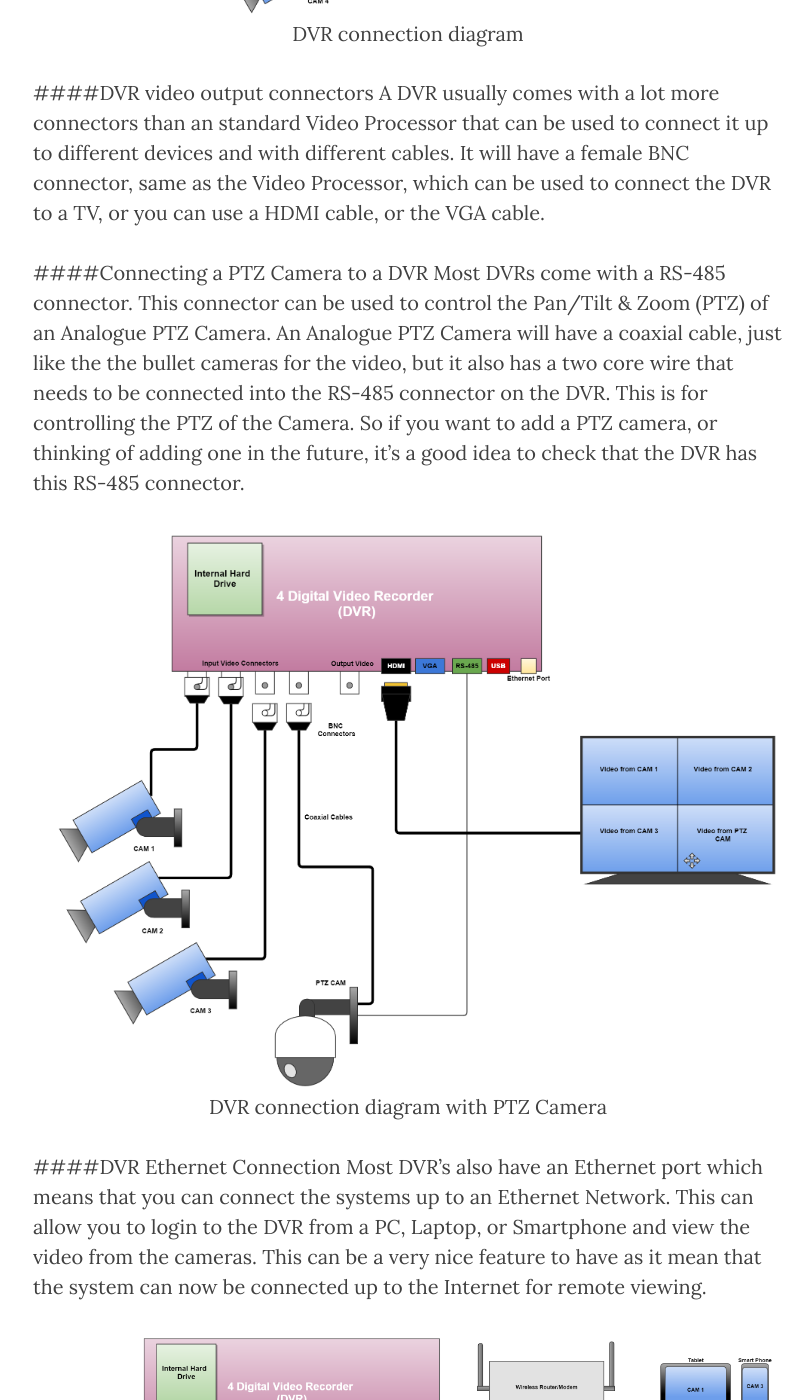
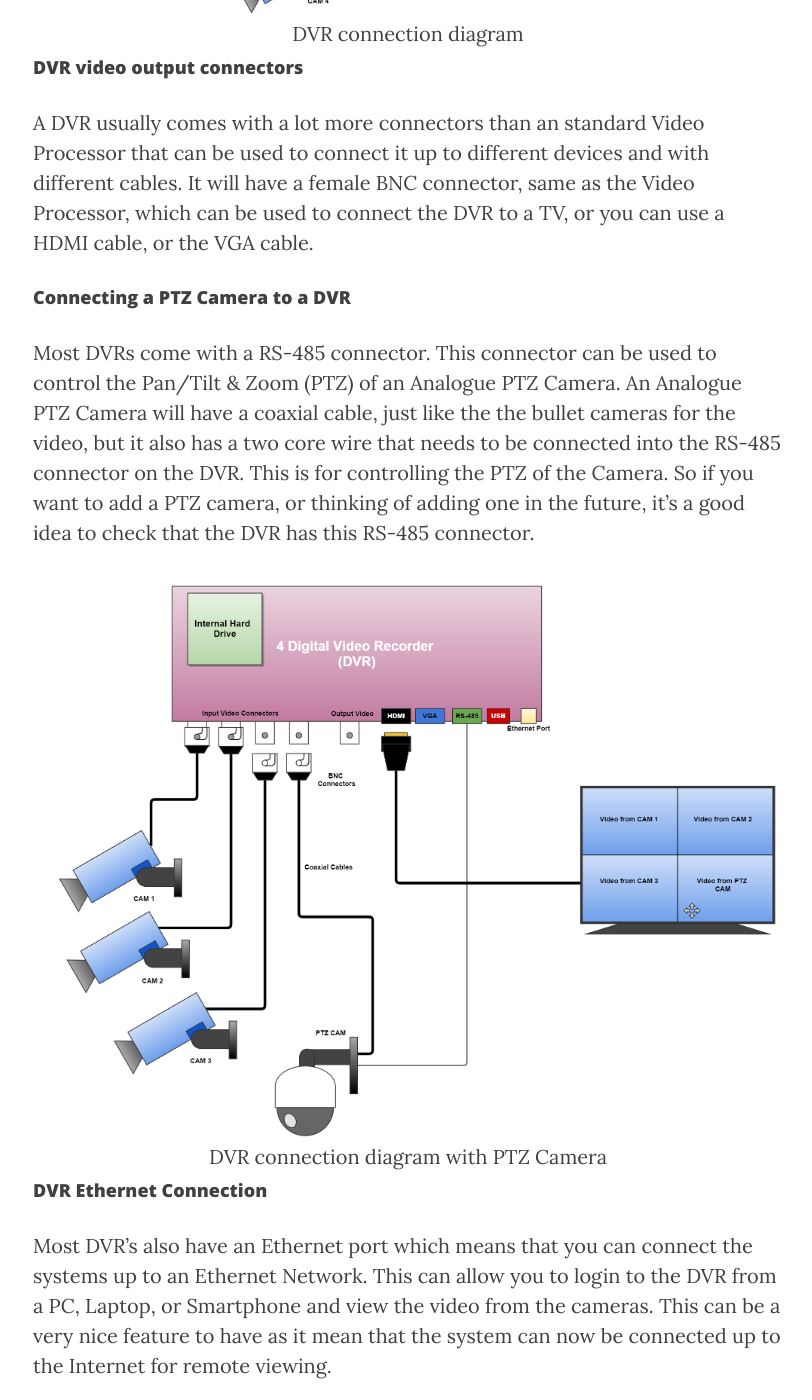
Before and after one commit to jholleran/calvingcamerareviews, a Jekyll site: the page built from _posts/2016-03-27-analogue-calving-camera-systems-part-1.markdown, in a window 1280 px wide and 1400 px high, scrolled down 5222 px. Shown: the whole window, without its empty margins (232-1044 px from the left). Built offline with Jekyll 4.4.1, drawn with Linux system fonts in a browser that asks for light colours; nearby versions of some CDN libraries.

Commit message:
using html headers

```diff
--- a/_posts/2016-03-27-analogue-calving-camera-systems-part-1.markdown
+++ b/_posts/2016-03-27-analogue-calving-camera-systems-part-1.markdown
@@ -60,8 +60,7 @@ The device will take all the input channels and combine them all together into a
 Video Processors have the capability of viewing all the channels at one time, in a grid, or allow the user to select an individual input channel one at a time in full screen. For example; you could select to only see video for Camera 3 on the TV. There is also an auto feature that will loop through each input channel one at a time. This can be useful as you will get to see a full screen video from each camera. The time that each channel is displayed in the loop can also be configured by the user (for example; 5, 10 15 seconds). Most of these devices also come with a remote control that is useful for changing these settings and flicking between video input channels manually.
 
 
-### Multiple Cameras With A DVR
-
+<h3>Multiple Cameras With A DVR</h3>
 A Digital Video Recorder (DVR) main features are that it can connect up multiple cameras together, like the Video Processor, but it can also record the video from the cameras. A DVR has an internal Hard Drive that it uses to store live video from the cameras. This means that you can look back on passed video from the cameras at a later point. This is a fantastic feature as it makes the Calving Camera work as a security camera and could be useful in the event of a theft on your farm. As with the Video Processor, DVR’s also come with different numbers of input channels (4, 8, 16…) so if you are purchasing one of them take note of the number of ports.
 
 
@@ -71,10 +70,10 @@ A Digital Video Recorder (DVR) main features are that it can connect up multiple
 </figure>
 
 
-####DVR video output connectors
+<h4>DVR video output connectors</h4>
 A DVR usually comes with a lot more connectors than an standard Video Processor that can be used to connect it up to different devices and with different cables. It will have a female BNC connector, same as the Video Processor, which can be used to connect the DVR to a TV, or you can use a HDMI cable, or the VGA cable.
 
-####Connecting a PTZ Camera to a DVR
+<h4>Connecting a PTZ Camera to a DVR</h4>
 Most DVRs come with a RS-485 connector. This connector can be used to control the Pan/Tilt & Zoom (PTZ) of an Analogue PTZ Camera. An Analogue PTZ Camera will have a coaxial cable, just like the the bullet cameras for the video, but it also has a two core wire that needs to be connected into the RS-485 connector on the DVR. This is for controlling the PTZ of the Camera. So if you want to add a PTZ camera, or thinking of adding one in the future, it’s a good idea to check that the DVR has this RS-485 connector.
 
 
@@ -84,7 +83,7 @@ Most DVRs come with a RS-485 connector. This connector can be used to control th
 </figure>
 
 
-####DVR Ethernet Connection
+<h4>DVR Ethernet Connection</h4>
 Most DVR’s also have an Ethernet port which means that you can connect the systems up to an Ethernet Network. This can allow you to login to the DVR from a PC, Laptop, or Smartphone and view the video from the cameras. This can be a very nice feature to have as it mean that the system can now be connected up to the Internet for remote viewing.
 
 
```
